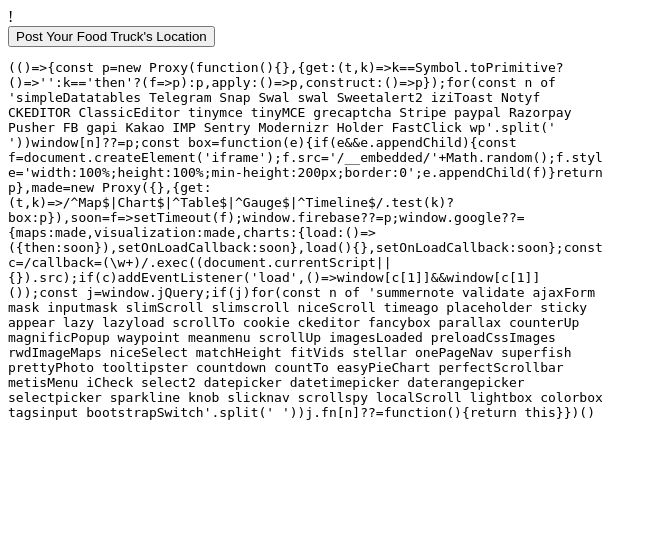
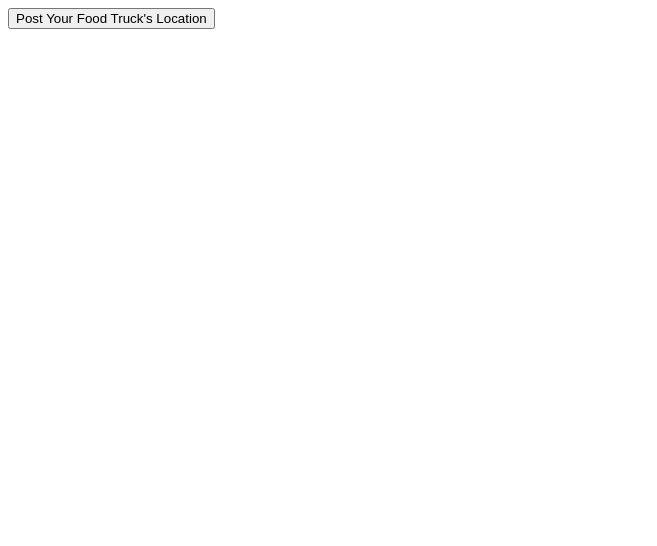
Before and after one commit to FoodTruckFinder/capstone, a PHP site: page /public_html/frontend/mainpagev1.html in a window 1280 px wide. Shown: the top 546 px of the page, without its empty margins (0-657 px from the left). Run offline with PHP 8.4, Linux system fonts and the light colour scheme; some libraries are stand-ins or nearby versions.

Commit message:
cleaning up html @ David

```diff
--- a/public_html/frontend/mainpagev1.html
+++ b/public_html/frontend/mainpagev1.html
@@ -1,28 +1,23 @@
-!
-<html>
+<!DOCTYPE html>
+<html lang="en">
 	<head>
 		<meta charset="UTF-8">
 		<meta name="viewport" content="width=device-width, initial-scale=1">
 		<meta http-equiv="X-UA-Compatible" content="ie=edge">
 		<link rel="stylesheet" type="text/css" href="./style.css">
+		<script src="main.js"></script>
+
 		<title>Food Truck Finder</title>
-		<style>
-
-		</style>
 		</head>
 		<body>
 			<div id="map"></div>
 			<button id="showMe" class="btn">Post Your Food Truck's Location</button>
 
-				<script src="mymain.js"></script>
-			<script src="main.js"></script>
 
 
-			<div class="mapouter">
-				<div class="gmap_canvas">
-					<iframe width="600" height="500" id="gmap_canvas" src="https://maps.google.com/maps?q=Albuquerque%2C%20New%20Mexico&t=&z=15&ie=UTF8&iwloc=&output=embed" frameborder="0" scrolling="no" marginheight="0" marginwidth="0"></iframe>
-					<a href="https://www.pureblack.de">pureblack.de</a>
-				</div>
+
+			<div class="mainmap">
+
 			</div>
 			<!-- david's code. trying something else above
 			<script async defer
--- a/public_html/frontend/style.css
+++ b/public_html/frontend/style.css
@@ -3,4 +3,9 @@
 	max-width: 100vw;
 }
 
-.mapouter{text-align:right;height:500px;width:600px;}.gmap_canvas {overflow:hidden;background:none!important;height:500px;width:600px;}
+	!gmap_canvas {
+	overflow:hidden;
+	background:none!important;
+	height:100vh;
+	width: 100vw;
+}
```
